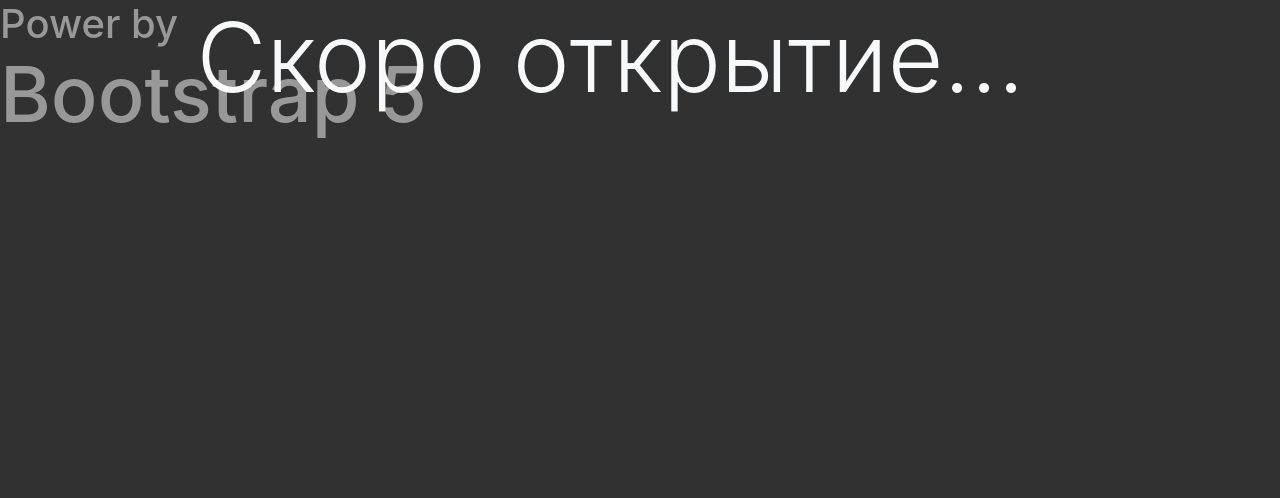
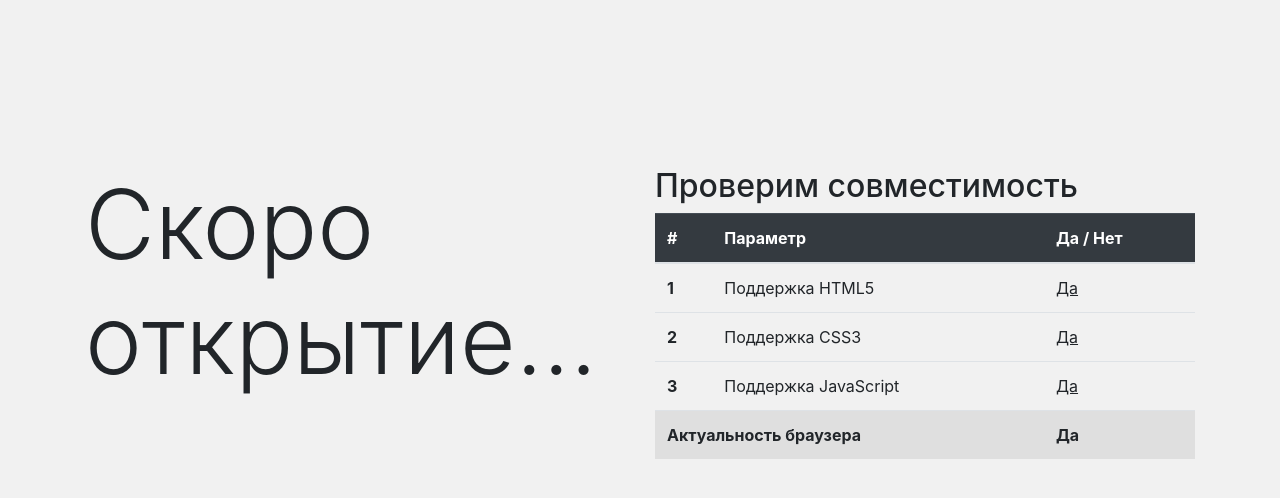
Before and after one commit to Kpokodul/kpokodul.github.io, a plain HTML site: page index.html in a window 1280 px wide. Drawn offline with nearby package versions, Linux system fonts and the light colour scheme.

Commit message:
Add files via upload

```diff
--- a/index.html
+++ b/index.html
@@ -13,30 +13,25 @@
 
         <style>
             body {
-                 background: rgb(49, 49, 49);
+                 background: rgb(241, 241, 241);
             }
-            .row {
-                margin-left: 15%;
-            }
-            .boot span {
-                font-size: 3ch;
-            }
-            .l {
-                font-size: 4ch;
+            .sc{
+                margin-top: 15%;
             }
         </style>
     </head>
     <body>
-        <div class="container text-light position-absolute bottom-50">
-            <div class="row">
+        <div class="container">
+            <div class="row sc">
                 <div class="col-lg">
                     <h1 class="display-1">Скоро открытие...</h1>
                 </div>
-                <!-- <div class="col-sm">
-                    <h2 class="l"">Проверим совместимость</h2>
-                    <table class="table text-light">
-                        <thead>
+                <div class="col-sm">
+                    <h2>Проверим совместимость</h2>
+                    <table class="table table-hover">
+                        <thead class="table-dark">
                             <tr>
+                                <th scope="col">#</th>
                                 <th scope="col">Параметр</th>
                                 <th scope="col">Да / Нет</th>
                             </tr>
@@ -44,28 +39,40 @@
                         <tbody>
                             <tr>
                                 <th scope="row">1</th>
-                            <td>Mark</td>
-                            <td>Otto</td>
-                            <td>@mdo</td>
+                                <td>Поддержка HTML5</td>
+                                <td><u>Да</u></td>
                             </tr>
                             <tr>
                                 <th scope="row">2</th>
-                            <td>Jacob</td>
-                            <td>Thornton</td>
-                            <td>@fat</td>
+                                <td>Поддержка CSS3</td>
+                                <td><u>Да</u></td>
                             </tr>
                             <tr>
                                 <th scope="row">3</th>
-                            <td colspan="2">Larry the Bird</td>
-                            <td>@twitter</td>
+                                <td>Поддержка JavaScript</td>
+                                <td><u>Да</u></td>
                             </tr>
                         </tbody>
+                        <tfoot  class="table-active">
+                            <tr>
+                                <th colspan="2">Актуальность браузера</th>
+                                <th>Да</th>
+                            </tr>
+                        </tfoot>
                     </table>
-                </div> -->
                 </div>
             </div>
-        <div class="position-absolute bottom-0 left-0">
-            <h1 class="text-white-50 boot">Power by <br> <span>Bootstrap 5</span></h1>
+            <div class="row">
+                <div class="col-sm"></div>
+                <div class="col-sm">
+                    <noscript>
+                        <div class="alert alert-danger" role="alert">
+                            <h6>JavaScript отключен или не поддерживается!</h6>
+                            Сайт может работать неправильно!
+                        </div>
+                    </noscript>
+                </div>
+            </div>
         </div>
         <!-- Option 1: Bootstrap Bundle with Popper.js -->
         <script src="https://stackpath.bootstrapcdn.com/bootstrap/5.0.0-alpha2/js/bootstrap.bundle.min.js" integrity="sha384-BOsAfwzjNJHrJ8cZidOg56tcQWfp6y72vEJ8xQ9w6Quywb24iOsW913URv1IS4GD" crossorigin="anonymous"></script>
```
Also changed, not shown: 2favicon.png. Lines whose indentation alone changed are shown as unchanged.
